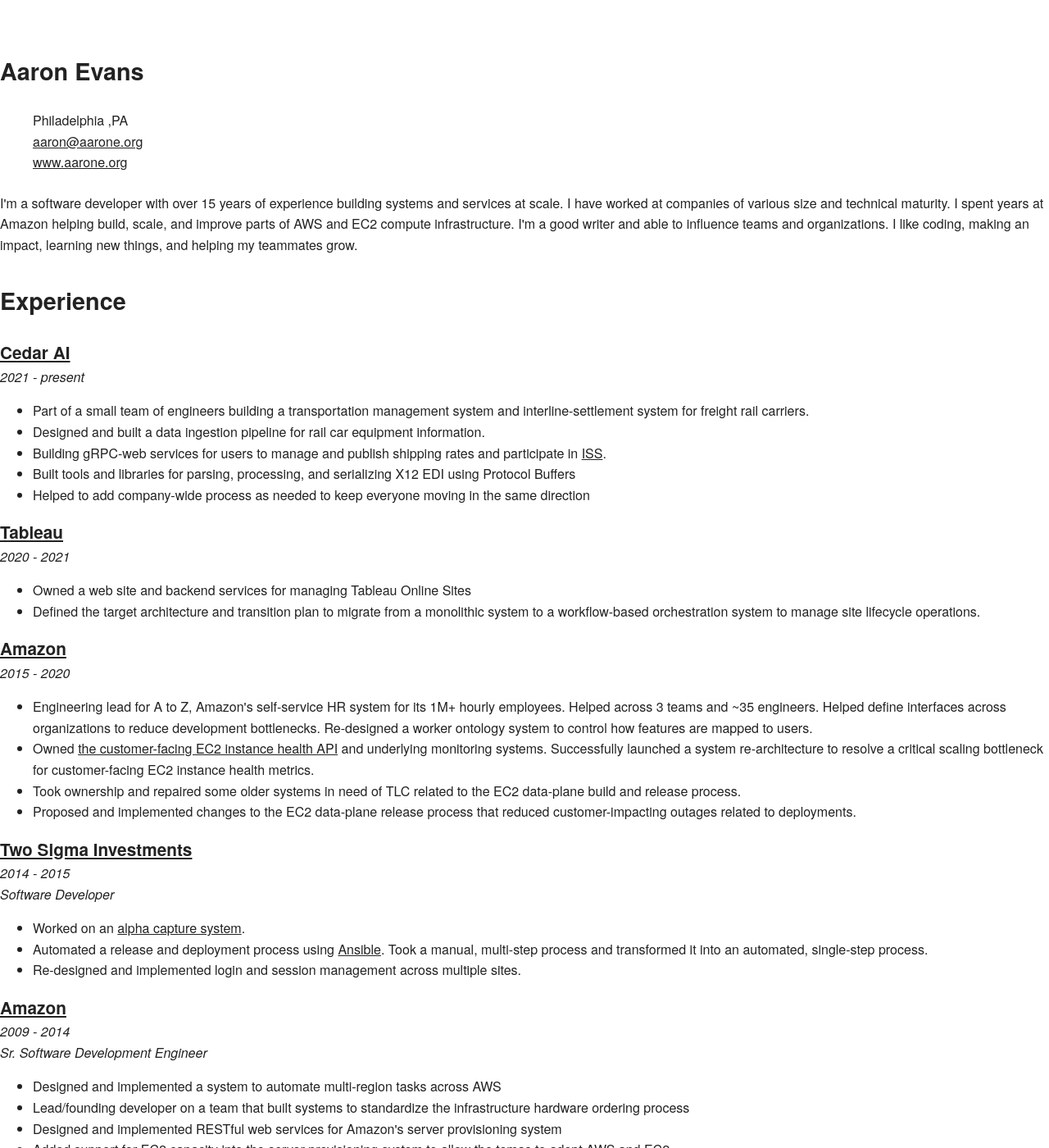
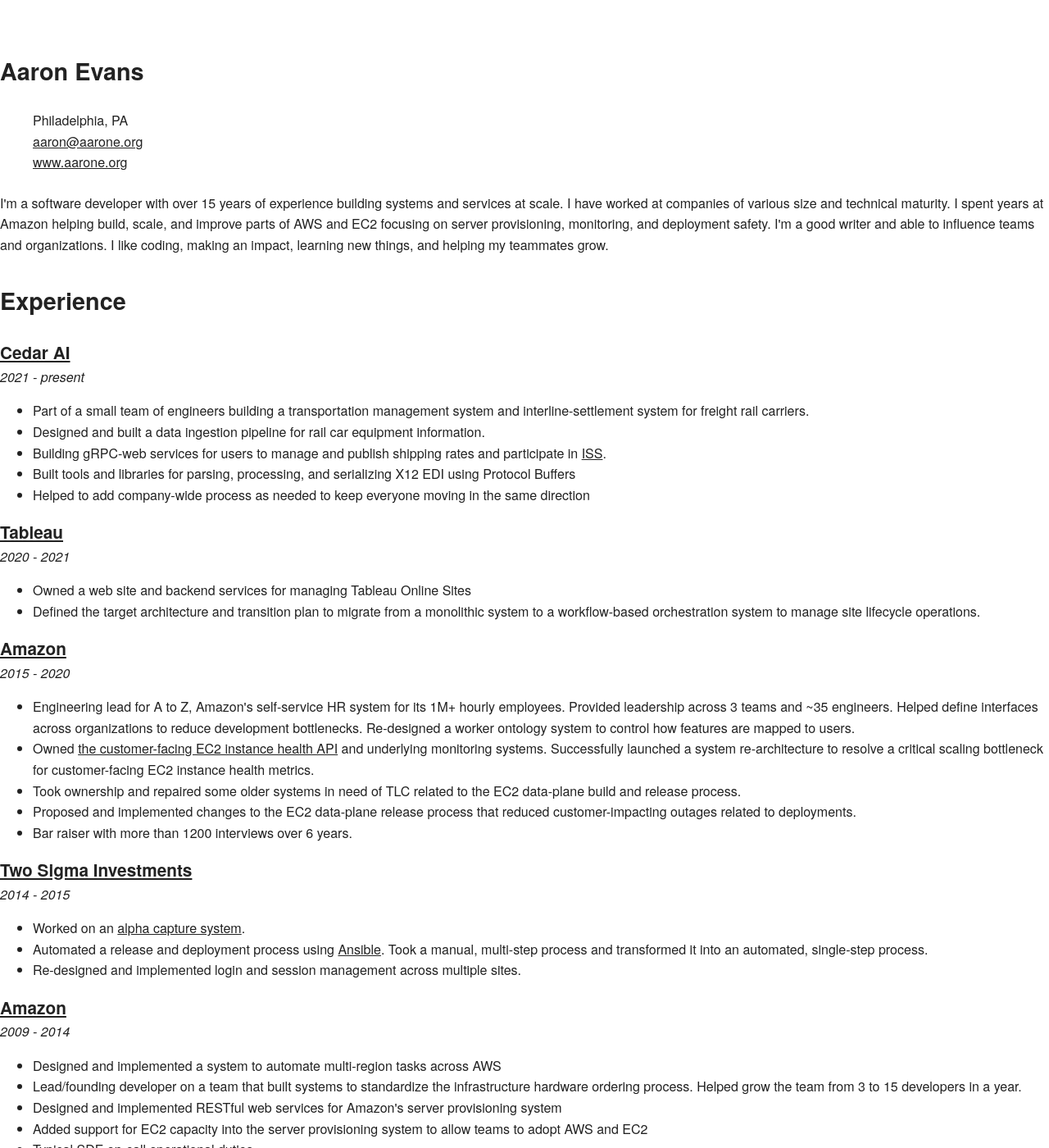
Before and after one commit to aarone/aarone.org, a Jekyll site: the page built from source/resume.html, in a window 1280 px wide and 1400 px high. Shown: the whole window at 82% size. Built offline with Jekyll 4.4.1, drawn with Linux system fonts in a browser that asks for light colours; Markdown is read by kramdown in place of the engine named in the settings; some of the changed text lies outside the part shown.

Commit message:
bugfixes

```diff
--- a/source/resume.html
+++ b/source/resume.html
@@ -30,9 +30,9 @@
                         <ul id="contact-info">
                             <li itemscope itemtype="https://schema.org/PostalAddress">
                                 <span itemprop="AddressLocality">
-                                  Philadelphia
+                                  Philadelphia,
                                 </span>
-                                ,<span itemprop="addressRegion">PA</span>
+                                <span itemprop="addressRegion">PA</span>
                             </li>
                             <li>
                                 <a href="mailto:aaron@aarone.org"><span itemprop="email">aaron@aarone.org</span></a>
@@ -47,7 +47,7 @@
 
 			  I have worked at companies of various size and technical maturity.
 
-			  I spent years at Amazon helping build, scale, and improve parts of AWS and EC2 compute infrastructure.
+			  I spent years at Amazon helping build, scale, and improve parts of AWS and EC2 focusing on server provisioning, monitoring, and deployment safety.
 
 			  I'm a good writer and able to influence teams and organizations.
 
@@ -102,7 +102,7 @@
                 <ul class="accomplishments">
                     <li>
 		      Engineering lead for A to Z, Amazon's self-service HR system for its 1M+ hourly employees.
-		      Helped across 3 teams and ~35 engineers.
+		      Provided leadership across 3 teams and ~35 engineers.
 		      Helped define interfaces across organizations to reduce development bottlenecks.
 		      Re-designed a worker ontology system to control how features are mapped to users.
                     </li>
@@ -118,6 +118,9 @@
                     </li>
                     <li>Proposed and implemented changes to the EC2 data-plane release process that reduced customer-impacting outages related to deployments.
                     </li>
+		    <li>
+		      Bar raiser with more than 1200 interviews over 6 years.
+		    </li>
                 </ul>
             </div>
         </div>
@@ -128,7 +131,6 @@
                     <a href="https://www.twosigma.com/">Two Sigma Investments</a>
                 </h3>
                 <div class="timeframe">2014 - 2015</div>
-                <em>Software Developer</em>
             </div>
             <div class="nine columns">
                 <ul class="accomplishments">
@@ -148,14 +150,13 @@
                     <a href="http://aws.amazon.com/">Amazon</a>
                 </h3>
                 <div class="timeframe">2009 - 2014</div>
-                <em>Sr. Software Development Engineer</em>
             </div>
             <div class="nine columns">
               <ul class="accomplishments">
                 <li>Designed and implemented a system to automate multi-region tasks across AWS</li>
-                <li>Lead/founding developer on a team that built systems to standardize the infrastructure hardware ordering process</li>
+                <li>Lead/founding developer on a team that built systems to standardize the infrastructure hardware ordering process. Helped grow the team from 3 to 15 developers in a year.</li>
                 <li>Designed and implemented RESTful web services for Amazon's server provisioning system</li>
-                <li>Added support for EC2 capacity into the server provisioning system to allow the temas to adopt AWS and EC2</li>
+                <li>Added support for EC2 capacity into the server provisioning system to allow teams to adopt AWS and EC2</li>
 		<li>Typical SDE on-call operational duties</li>
 	      </ul>
             </div>
@@ -167,7 +168,6 @@
                     <a href="http://en.wikipedia.org/wiki/Comcast_Interactive_Media">Comcast Interactive Media</a>
                 </h3>
                 <div class="timeframe">2006 - 2009</div>
-                <em>Sr. Software Developer</em>
             </div>
             <div class="nine columns">
                 <ul class="accomplishments">
@@ -185,7 +185,6 @@
                     <a href="http://www.infoplusonline.com/">Bristol Capital, Inc</a>
                 </h3>
                 <div class="timeframe">2005 - 2006</div>
-                <em>Software Developer</em>
             </div>
             <div class="nine columns">
                 <ul class="accomplishments">
```
